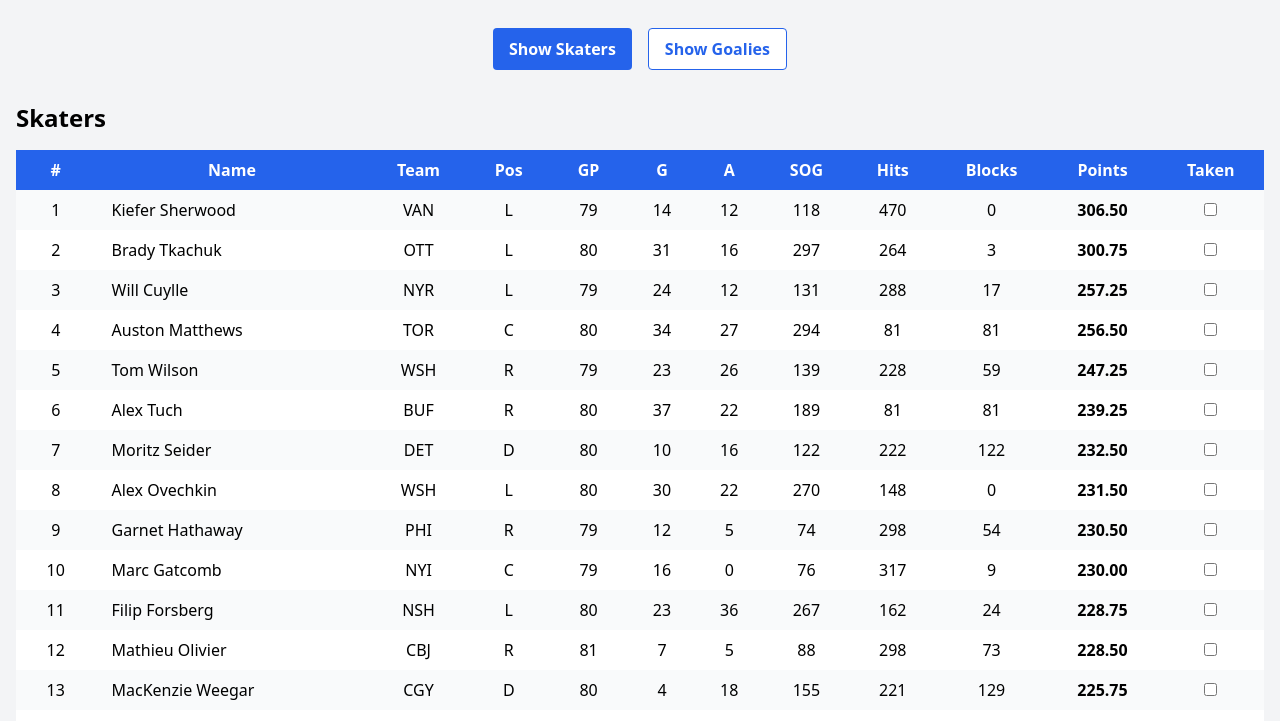
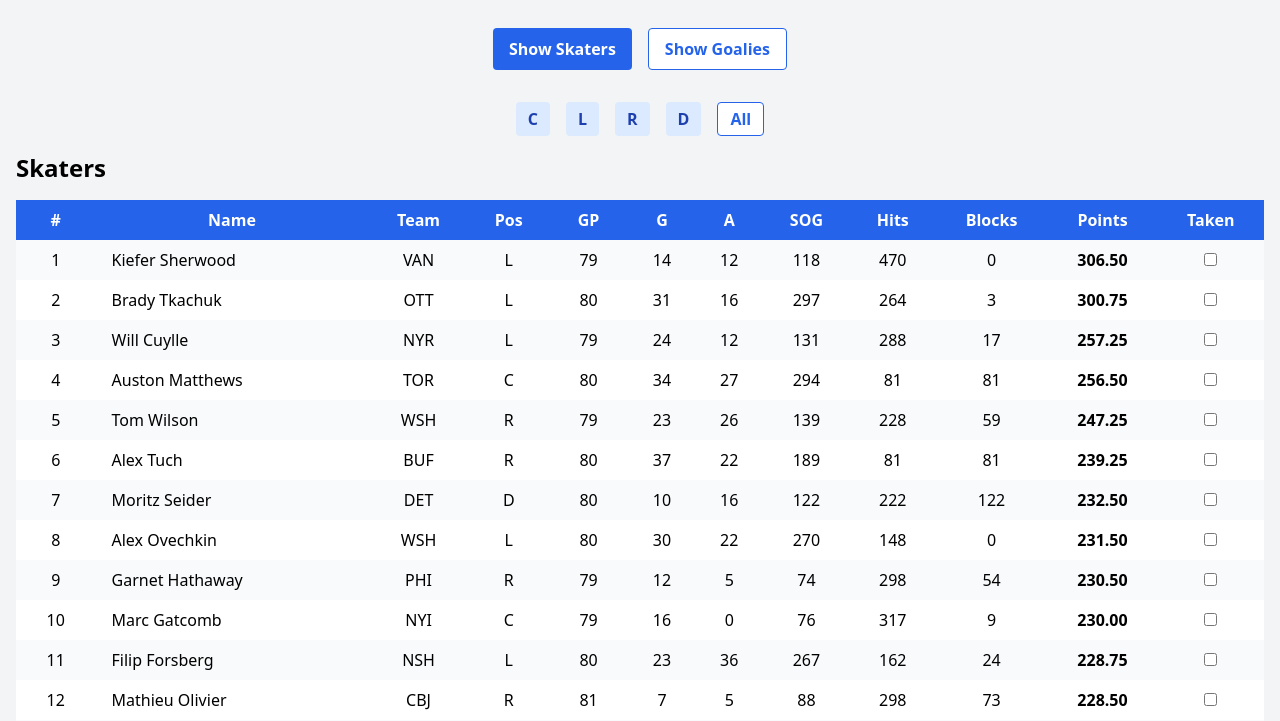
Before and after one commit to brandoshizzle/2025-NHL-SIM, a website: page players.html in a window 1280 px wide. Shown: the part 72-793 px from the top of the page. Drawn offline with nearby package versions, Linux system fonts and the light colour scheme.

Commit message:
Allow player filtering by position

```diff
--- a/players.html
+++ b/players.html
@@ -16,6 +16,14 @@
 			<button id="showGoalies"
 				class="px-4 py-2 rounded font-semibold bg-white text-blue-600 border border-blue-600 hover:bg-blue-100">Show
 				Goalies</button>
+		</div>
+		<div class="flex justify-center gap-4 mb-4">
+			<button class="px-3 py-1 rounded font-semibold bg-blue-100 text-blue-800" data-pos="C">C</button>
+			<button class="px-3 py-1 rounded font-semibold bg-blue-100 text-blue-800" data-pos="L">L</button>
+			<button class="px-3 py-1 rounded font-semibold bg-blue-100 text-blue-800" data-pos="R">R</button>
+			<button class="px-3 py-1 rounded font-semibold bg-blue-100 text-blue-800" data-pos="D">D</button>
+			<button class="px-3 py-1 rounded font-semibold bg-white text-blue-600 border border-blue-600"
+				data-pos="ALL">All</button>
 		</div>
 		<div id="skaterSection" class="mb-12">
 			<h2 class="text-2xl font-semibold mb-4">Skaters</h2>
@@ -65,6 +73,8 @@
 		</div>
 	</div>
 	<script>
+		let skaterData = [];
+		let skaterPositionFilter = 'ALL';
 		function getTakenSet (key) {
 			return new Set(JSON.parse(localStorage.getItem(key) || '[]'));
 		}
@@ -114,11 +124,9 @@
 		async function loadAndRender () {
 			// Skaters
 			const skaterRes = await fetch('results/skaters.json');
-			const skaters = await skaterRes.json();
-			skaters.sort((a, b) => b.points - a.points);
-			const skaterTbody = document.querySelector('#skaterTable tbody');
-			const skaterTaken = getTakenSet('skaterTaken');
-			renderTableRows(skaters, skaterTbody, skaterTaken, 'skaterTaken');
+			skaterData = await skaterRes.json();
+			skaterData.sort((a, b) => b.points - a.points);
+			renderSkaterTable();
 			// Goalies
 			const goalieRes = await fetch('results/goalies.json');
 			const goalies = await goalieRes.json();
@@ -126,6 +134,15 @@
 			const goalieTbody = document.querySelector('#goalieTable tbody');
 			const goalieTaken = getTakenSet('goalieTaken');
 			renderTableRows(goalies, goalieTbody, goalieTaken, 'goalieTaken');
+		}
+		function renderSkaterTable () {
+			const skaterTbody = document.querySelector('#skaterTable tbody');
+			const skaterTaken = getTakenSet('skaterTaken');
+			let filtered = skaterData;
+			if (skaterPositionFilter !== 'ALL') {
+				filtered = skaterData.filter(s => s.position === skaterPositionFilter);
+			}
+			renderTableRows(filtered, skaterTbody, skaterTaken, 'skaterTaken');
 		}
 		// Toggle logic
 		document.addEventListener('DOMContentLoaded', function () {
@@ -145,6 +162,20 @@
 				showGoalies.className = 'px-4 py-2 rounded font-semibold bg-blue-600 text-white';
 				showSkaters.className = 'px-4 py-2 rounded font-semibold bg-white text-blue-600 border border-blue-600 hover:bg-blue-100';
 			});
+			// Position filter buttons
+			document.querySelectorAll('button[data-pos]').forEach(btn => {
+				btn.addEventListener('click', function () {
+					skaterPositionFilter = this.getAttribute('data-pos');
+					// Highlight active
+					document.querySelectorAll('button[data-pos]').forEach(b => b.className = 'px-3 py-1 rounded font-semibold bg-blue-100 text-blue-800');
+					if (skaterPositionFilter === 'ALL') {
+						this.className = 'px-3 py-1 rounded font-semibold bg-white text-blue-600 border border-blue-600';
+					} else {
+						this.className = 'px-3 py-1 rounded font-semibold bg-blue-600 text-white';
+					}
+					renderSkaterTable();
+				});
+			});
 			loadAndRender();
 		});
 	</script>
```
